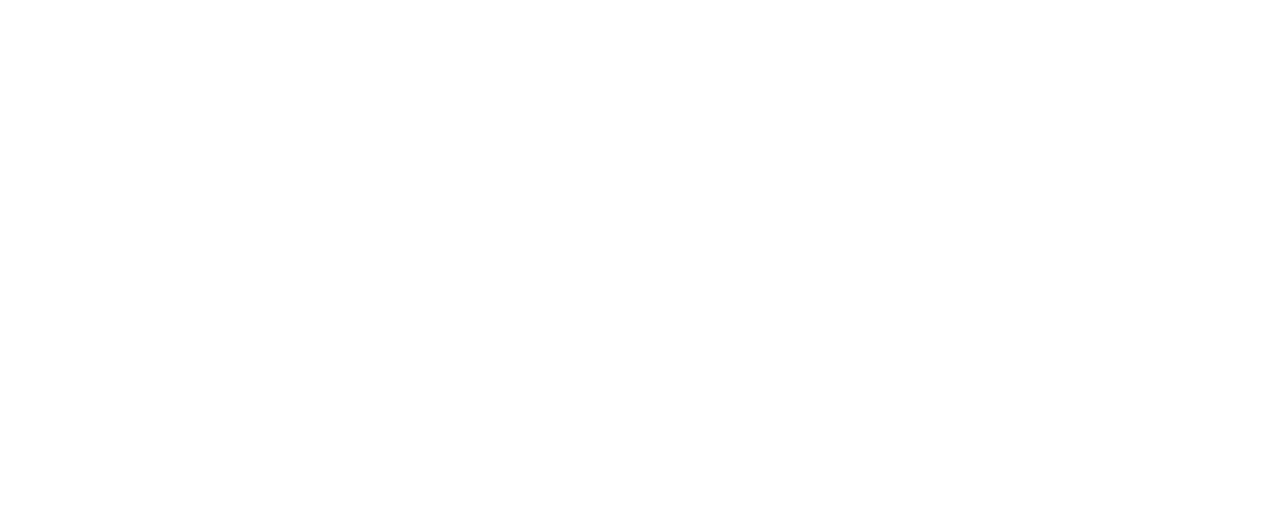
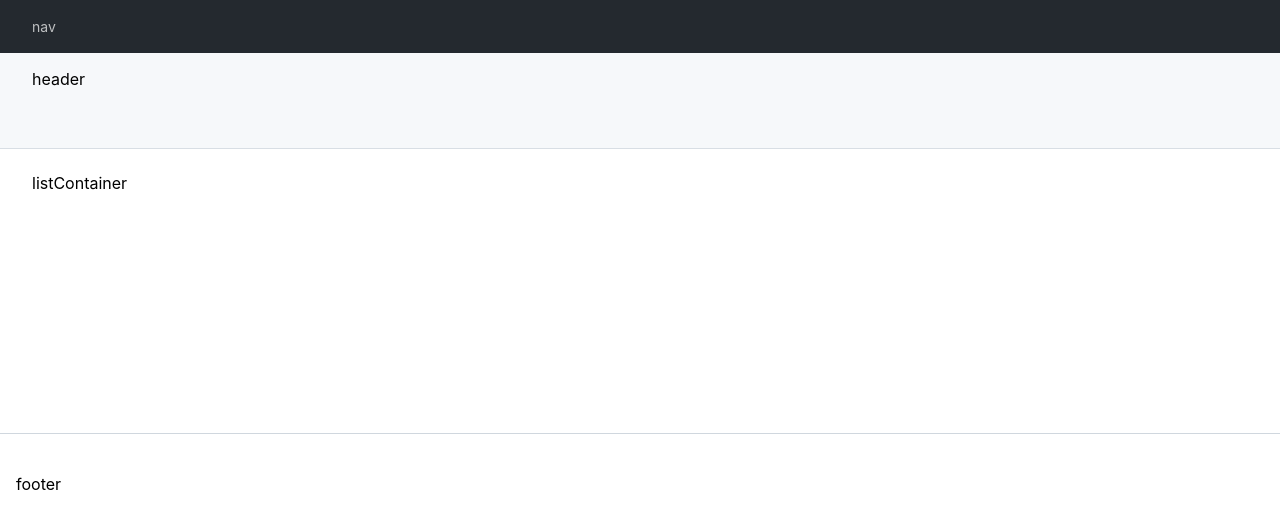
Before and after one commit to Doongiho/-GitHubIssues, a React (Create React App) app: page / in a window 1280 px wide. Shown: the top 528 px of the page. Built offline with nearby package versions, Linux system fonts and the light colour scheme.

Commit message:
css:페이지 레이아웃 구현

```diff
--- a/src/App.js
+++ b/src/App.js
@@ -1,7 +1,14 @@
 import styles from "./App.module.css"
 
 function App() {
-  return <div className={styles}></div>
+  return (
+    <>
+      <div className={styles.nav}>nav</div>
+      <div className={styles.header}>header</div>
+      <div className={styles.listContainer}>listContainer</div>
+      <div className={styles.footer}>footer</div>
+    </>
+  )
 }
 
 export default App
--- a/src/App.module.css
+++ b/src/App.module.css
@@ -0,0 +1,30 @@
+*{
+    box-sizing: border-box;
+}
+.nav{
+    padding:16px 32px;
+    background-color: #24292f;
+    display: flex;
+    font-size: 14px;
+    line-height: 1.5;
+    color: rgb(255, 255, 255, 0.7);
+    align-items: center;
+}
+.header{
+    padding: 16px 32px;
+    background: rgb(246,248,250);
+    height: 96px;
+    box-shadow: inset 0 -1px 0 hsla(210, 18%, 87%, 1);
+}
+
+.listContainer{
+    padding: 0 32px;
+    margin-top: 24px;
+    height: 220px;
+}
+
+.footer{
+    margin-top: 40px;
+    padding: 40px 16px 8px;
+    border-top: 1px solid #d0d7de;
+}
```
